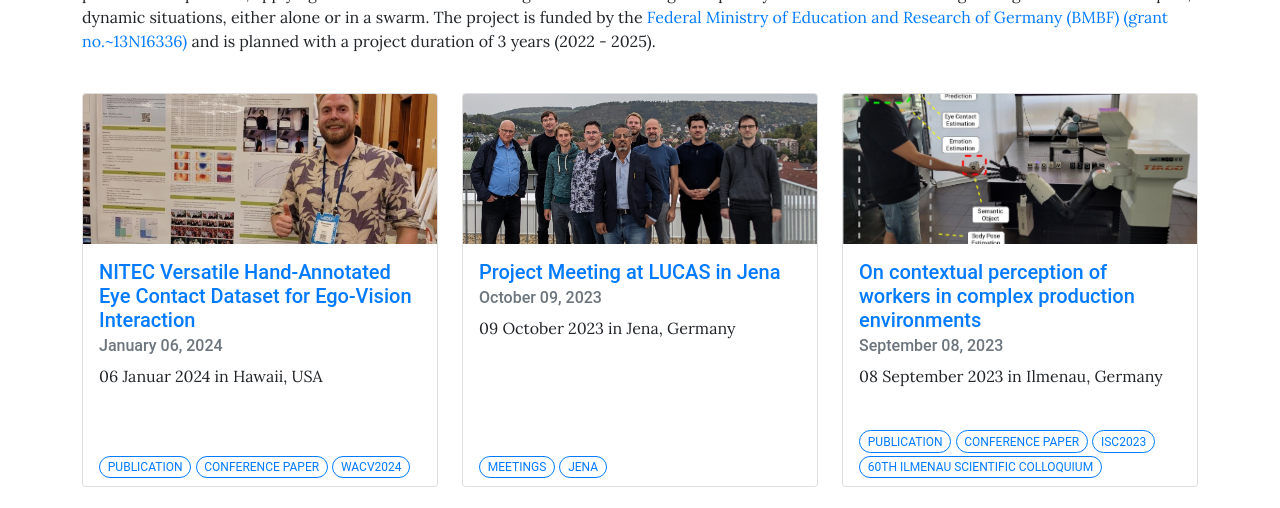
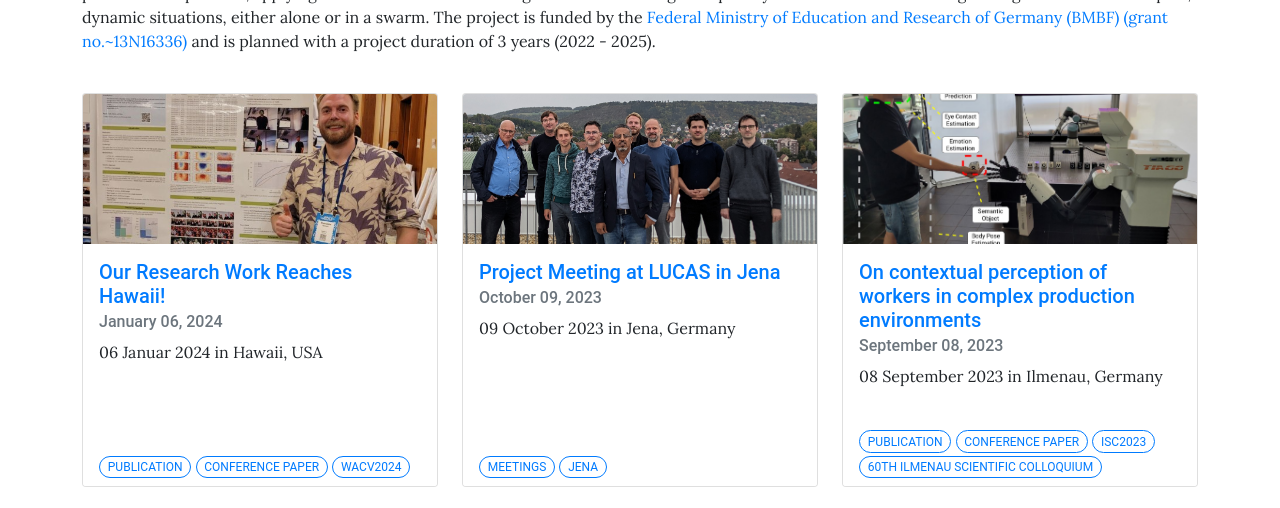
Before and after one commit to autokowat/autokowat.github.io, a Jekyll site: the page built from pages/home.md, in a window 1280 px wide and 900 px high, scrolled down 498 px, cut to the strip 0-508 px from the top of the window. Built offline with Jekyll 4.4.1, drawn with Linux system fonts in a browser that asks for light colours.

Commit message:
Add conference

```diff
--- a/_posts/2024-01-06-wacv22-paper.md
+++ b/_posts/2024-01-06-wacv24-paper.md
@@ -1,17 +1,21 @@
 ---
-title: NITEC Versatile Hand-Annotated Eye Contact Dataset for Ego-Vision Interaction
+title: Our Research Work Reaches Hawaii!
 description: 06 Januar 2024 in Hawaii, USA
 background: /assets/theme/images/1707167015895.jpeg
 author: []
 categories: [Publication, Conference Paper, WACV2024]
 ---
 ## New publication presented at WACV24!
-We are delighted to share our recent work on eye contact detection for human-robot interaction within the AutoKoWaT project. Our paper, 'Versatile Hand-Annotated Eye Contact Dataset for Ego-Vision Interaction,' has been accepted by WACV, and we were invited to present our findings. This opportunity to engage with a diverse audience was a highlight, sparking engaging discussions.
+We are delighted to share our recent work on eye contact detection for human-robot interaction within the AutoKoWaT project. Our paper, 'NITEC: Versatile Hand-Annotated Eye Contact Dataset for Ego-Vision Interaction,' has been accepted by WACV, and we were invited to present our findings. This opportunity to engage with a diverse audience was a highlight, sparking engaging discussions.
 
 ![image](/assets/theme/images/1707167015895.jpeg)
 
 ## Abstract
 Eye contact is a crucial non-verbal interaction modality and plays an important role in our everyday social life. While humans are very sensitive to eye contact, the capabilities of machines to capture a person's gaze are still mediocre. We tackle this challenge and present NITEC, a hand-annotated eye contact dataset for ego-vision interaction. NITEC exceeds existing datasets for ego-vision eye contact in size and variety of demographics, social contexts, and lighting conditions, making it a valuable resource for advancing ego-vision-based eye contact research. Our extensive evaluations on NITEC demonstrate strong cross-dataset performance, emphasizing its effectiveness and adaptability in various scenarios, that allows seamless utilization to the fields of computer vision, human-computer interaction, and social robotics. We make our NITEC dataset publicly available to foster reproducibility and further exploration in the field of ego-vision interaction.
+
+<p align="center">
+  <img src="https://github.com/thohemp/archive/blob/main/nitec.gif" alt="animated" />
+</p>
 
 ## Fulltext Access
 
```
